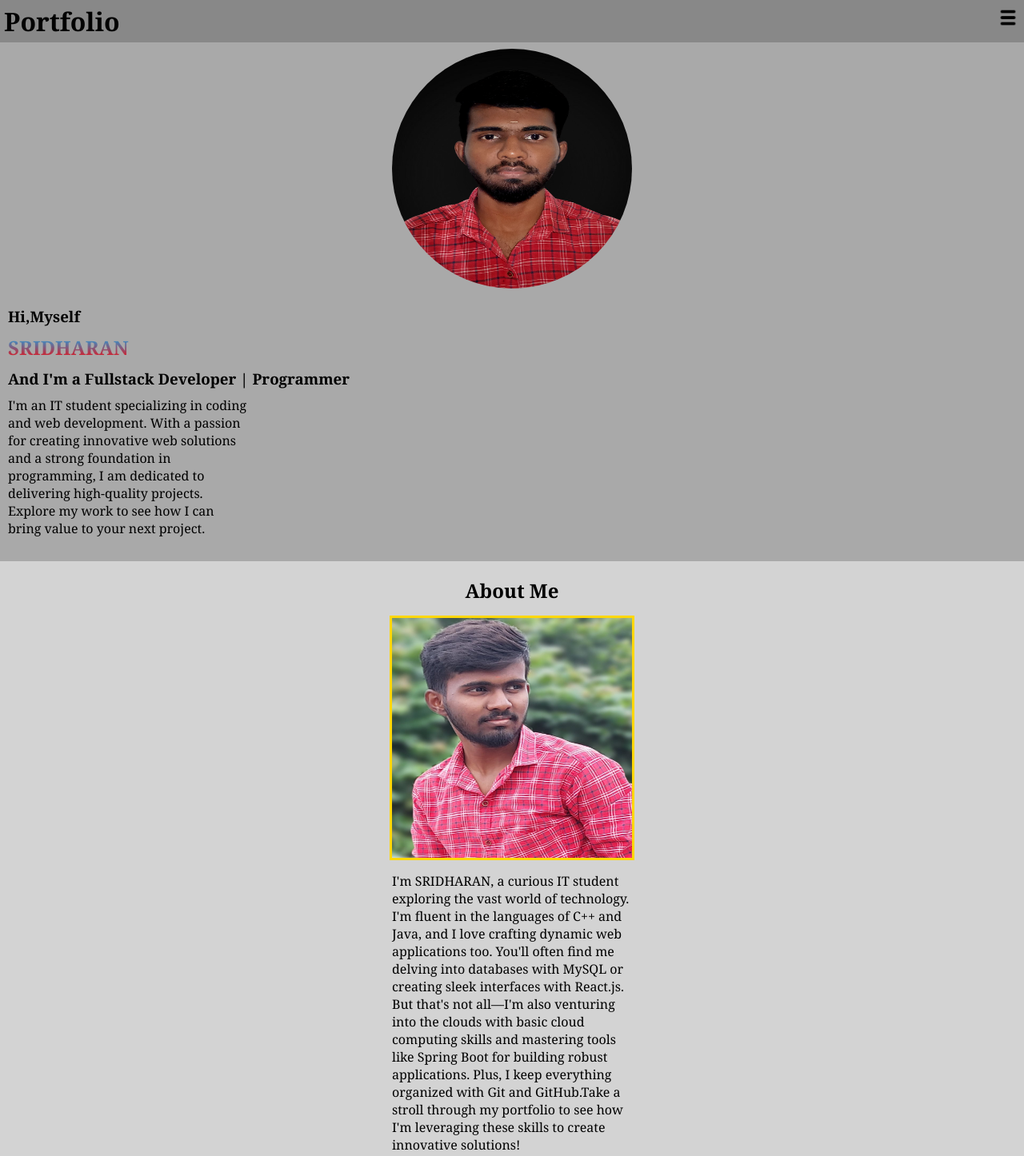
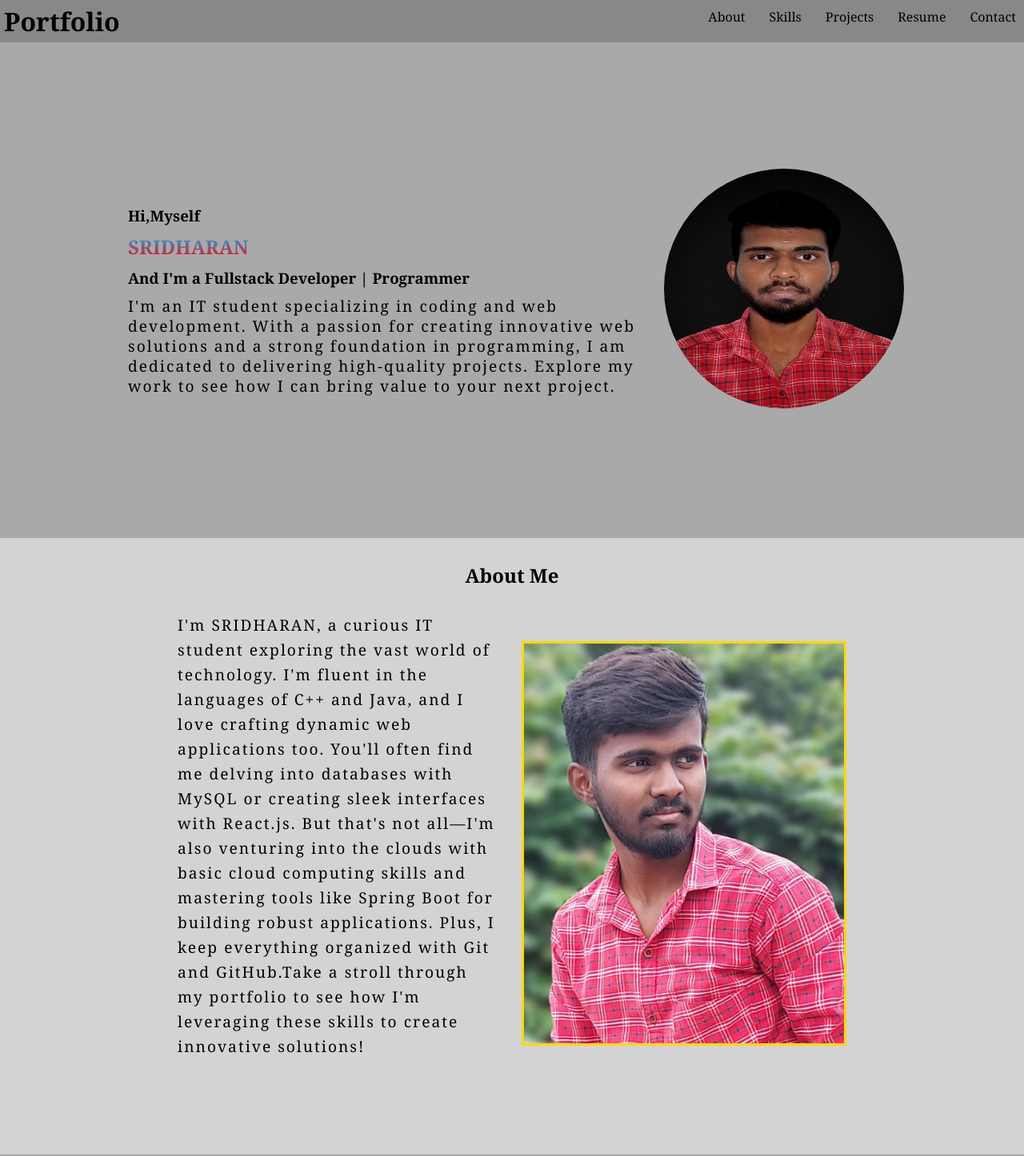
Before and after one commit to Sridharan-AR4/CODSOFT, a plain HTML site: page PORTFOLIO/index.html in a window 1280 px wide. Shown: the top 1446 px of the page at 80% size. Drawn offline with Linux system fonts and the light colour scheme.

Commit message:
all sections completed except projects

```diff
--- a/PORTFOLIO/index.html
+++ b/PORTFOLIO/index.html
@@ -6,6 +6,7 @@
     <meta name="viewport" content="width=device-width, initial-scale=1.0">
     <title>Document</title>
     <link rel="stylesheet" href="style.css">
+    <link rel="stylesheet" href="media.css">
 </head>
 
 <body>
@@ -34,7 +35,7 @@
         </nav>
     </header>
     <section class="intro" id="intro">
-        <img src="images/profile_pic_2.jpg" class="intro_img">
+        <div class="intro_img_div" ><img src="images/profile_pic_2.jpg" class="intro_img"></div>
         <div class="intro_text">
             <h3>Hi,Myself</h3>
             <h1 class="myname">SRIDHARAN </h1>
--- /dev/null
+++ b/PORTFOLIO/media.css
@@ -0,0 +1,103 @@
+@media screen and (min-width:700px){
+    .menubar{
+        display: none;
+    }
+    .navigation{
+        flex-direction: row;
+    }
+    .navlist{
+        display: flex;
+        gap: 20px;
+    }
+    .intro{
+        flex-direction: row-reverse;
+        justify-content: center;
+        gap: 20px;
+        padding: 100px;
+        align-items: center;
+    }
+    .intro_img_div{
+        width: 300px;
+        height: 300px;
+        border-radius: 300px;
+    }
+    .intro_img{
+        width: 300px;
+        height: 300px;
+        border-radius: 300px;
+    }
+    .about{
+        flex-direction: row-reverse;
+        flex-wrap: wrap;
+        justify-content: center;
+        padding: 10px 100px;
+        padding-bottom: 100px;
+        gap: 30px;
+    }
+    .about h1{
+        display: inline-block;
+        width: 100%;
+        text-align: center;
+    }
+    .skill{
+        width: 150px;
+        height: 150px;
+    }
+    .skill_img{
+        width: 90px;
+        height: 90px;
+        padding: 30px;
+    }
+
+}
+@media  screen and (min-width:1000px) {
+
+    .intro{
+        padding: 150px;
+    }
+    .intro_desc{
+        width: fit-content;
+        height: 100px;
+        letter-spacing: 2px;
+        line-height: 25px;
+        font-size: larger;
+    }
+    .about_img{
+        width: 400px;
+        height: 500px;
+    }
+    .about_text{
+        width: 400px;
+        letter-spacing: 2px;
+        line-height: 31px;
+        font-size: larger;
+    }
+    .skill{
+        width: 300px;
+        height: 300px;
+    }
+    .skills{
+        gap:100px;
+    }
+    .skill_img{
+        width: 180px;
+        height: 180px;
+        padding: 60px;
+    }
+    .resume{
+        padding: 50px;
+    }
+    .contact input{
+        height: 50px;
+    }
+    .contact textarea{
+        height: 100px;
+    }
+    .contact button{
+        width: 400px;
+    }
+    .contact_img{
+        width: 50px;
+        height: 50px;
+    }
+}
--- a/PORTFOLIO/style.css
+++ b/PORTFOLIO/style.css
@@ -55,7 +55,13 @@ a{
     margin-top: 20px;
     display: flex;
     flex-direction: column;
+    align-items: center;
 
+}
+.intro_img_div{
+    width: 300px;
+    height: 300px;
+    border-radius: 300px;
 }
 .intro_img{
     width: 300px;
```
